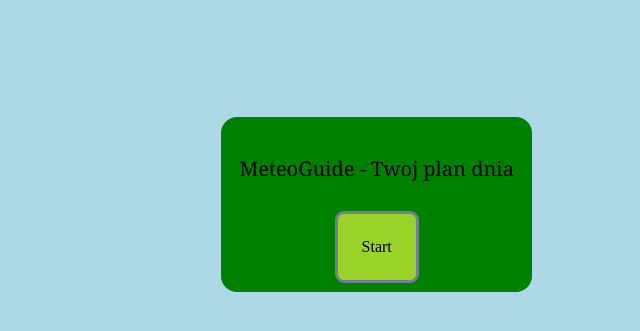
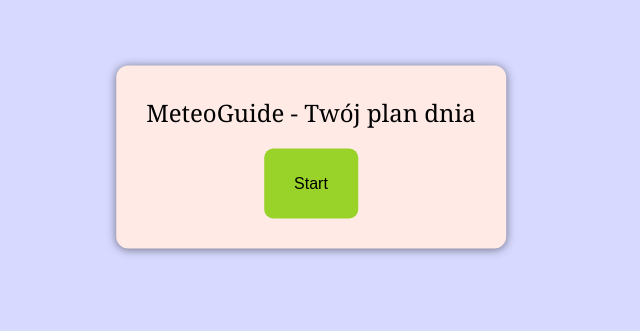
Before and after one commit to MarcinAdo22/MeteoGuideApp, a website: page MeteoGuideApp/homepage.html in a window 1280 px wide. Shown: the part 243-574 px from the top of the page, without its empty margins (329-969 px from the left). Drawn offline with Linux system fonts and the light colour scheme.

Commit message:
homepage css

```diff
--- a/MeteoGuideApp/homepage.css
+++ b/MeteoGuideApp/homepage.css
@@ -1,40 +1,45 @@
 body {
-
-    background-color: lightblue;
+    background-color: #d7d9ff;
+    font-family: Arial, sans-serif;
 }
 
-
 #container {
+    position: absolute;
+    top: 50%;
+    left: 50%;
+    transform: translate(-50%, -50%);
+    padding: 30px;
+    background-color: #FFEAE6;
+    border-radius: 12px;
+    box-shadow: 0 1px 10px rgba(0, 0, 0, 0.5);
     display: flex;
     flex-direction: column;
     align-items: center;
-    top: 45%;
-    left: 43%;
-    position: absolute;
-    background-color: green;
-    padding: 9px;
-    border-radius: 16px;
 }
 
 #container a {
-    padding: 24px;
+    padding: 10px 30px;
     border-radius: 9px;
     background-color: #99D329;
     color: black;
     text-decoration: none;
-    border-color: slategrey;
-    border-style: solid;
+    font-size: 16px;
+    margin-top: 20px;
+    text-align: center;
+    height: 50px;
+    display: flex;
+    align-items: center;
+    justify-content: center;
 }
 
 #container a:hover {
     background-color: #FE7934;
 }
 
-p {
+#container p {
     font-family: Georgia, 'Times New Roman', Times, serif;
-    font-size: 20px;
+    font-size: 24px;
     color: black;
-    padding: 9px;
     text-align: center;
-    width: fit-content;
+    margin: 0;
 }
--- a/MeteoGuideApp/homepage.html
+++ b/MeteoGuideApp/homepage.html
@@ -8,7 +8,7 @@
     </head>
     <body>
         <div id="container">
-            <p>MeteoGuide - Twoj plan dnia</p>
+            <p>MeteoGuide - Twój plan dnia</p>
             <a href="./login">Start</a>
         </div>
     </body>
```
Also changed, not shown: MeteoGuideApp/register_user.html (+2 -2 lines), 1 other file.
